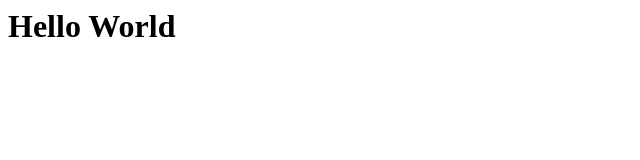
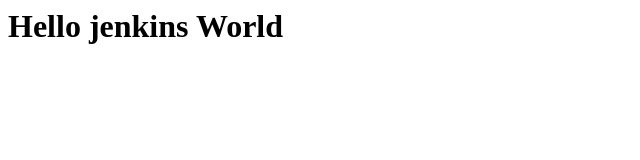
Before and after one commit to gimdongwon/hello_jenkins, a plain HTML site: page website/index.html in a window 1280 px wide. Shown: the whole page, without its empty margins (0-640 px from the left). Drawn offline with Linux system fonts and the light colour scheme.

Commit message:
Edit jenkinsfile

```diff
--- a/website/index.html
+++ b/website/index.html
@@ -1,7 +1,5 @@
 <html>
-
-<body>
-  <h1>Hello World</h1>
-</body>
-
+  <body>
+    <h1>Hello jenkins World</h1>
+  </body>
 </html>
```
Also changed, not shown: 1 other file.
